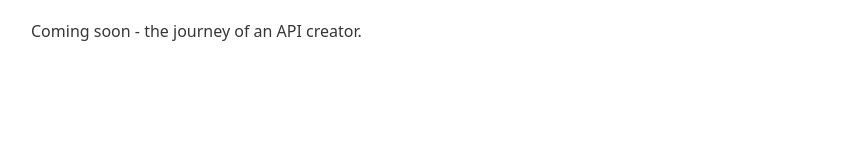
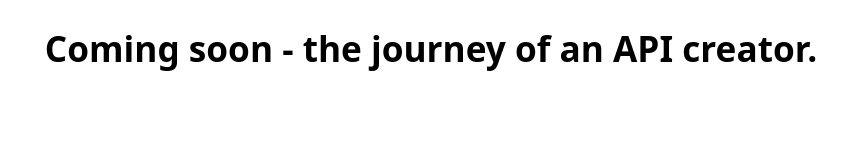
Before and after one commit to APICreators/apicreators.github.io, a plain HTML site: page docs/index.html in a window 1280 px wide. Shown: the whole page, without its empty margins (209-1055 px from the left). Drawn offline with nearby package versions, Linux system fonts and the light colour scheme.

Commit message:
increase size of text

```diff
--- a/docs/index.html
+++ b/docs/index.html
@@ -22,7 +22,7 @@ img, iframe { display:block; margin:auto; }
 
 <body>
 
-Coming soon - the journey of an API creator.
+<h1>Coming soon - the journey of an API creator.</h1>
 
 <!--script src="https://utteranc.es/client.js"
         repo="apicreators/apicreators.github.io"
```
